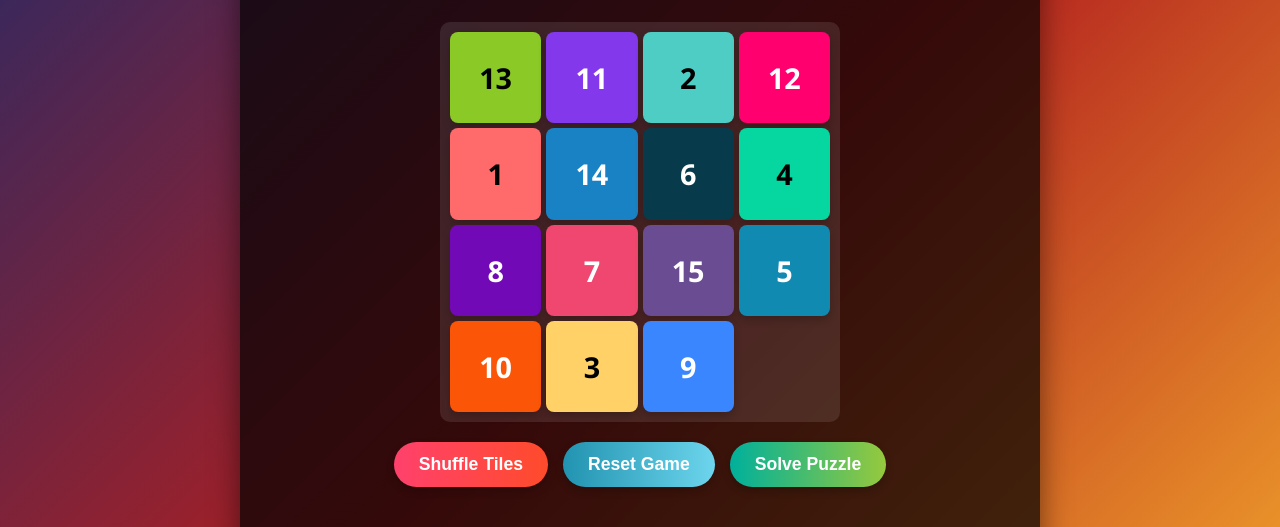
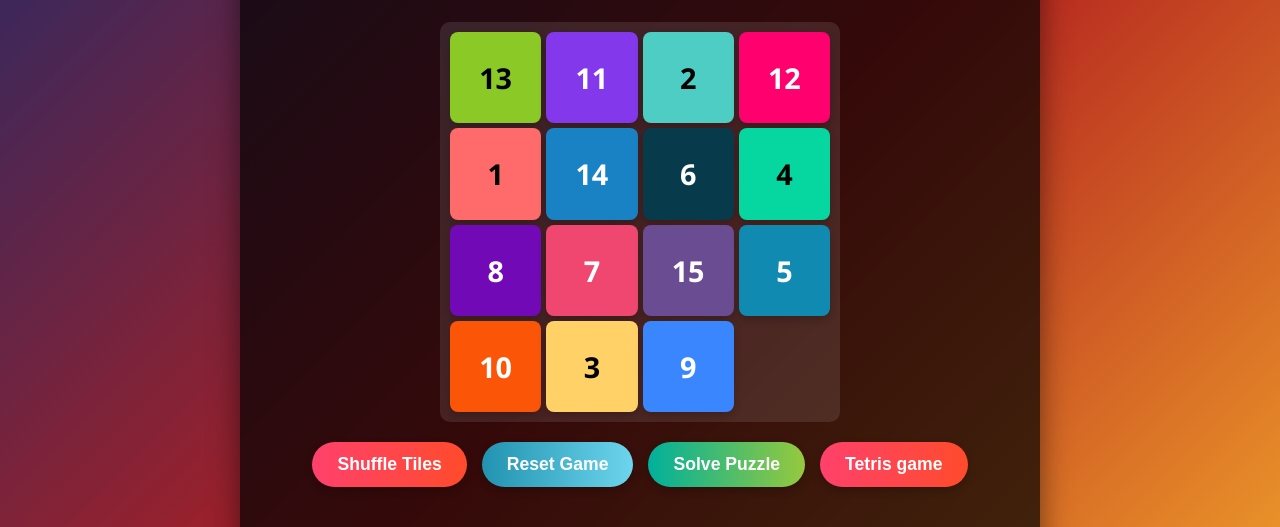
Before and after one commit to bwogiedwin/simple-puzzle-game, a plain HTML site: page index.html in a window 1280 px wide. Shown: the part 273-800 px from the top of the page. Drawn offline with Linux system fonts and the light colour scheme.

Commit message:
Add Tetris game button to puzzle interface
Added a Tetris game button to the Color Tile Puzzle.

```diff
--- a/index.html
+++ b/index.html
@@ -295,6 +295,7 @@
                 <button id="shuffle-btn">Shuffle Tiles</button>
                 <button id="reset-btn">Reset Game</button>
                 <button id="solve-btn">Solve Puzzle</button>
+                <a href="ind.html"><button id="tetris-btn">Tetris game</button></a>
             </div>
         </div>
 
```
